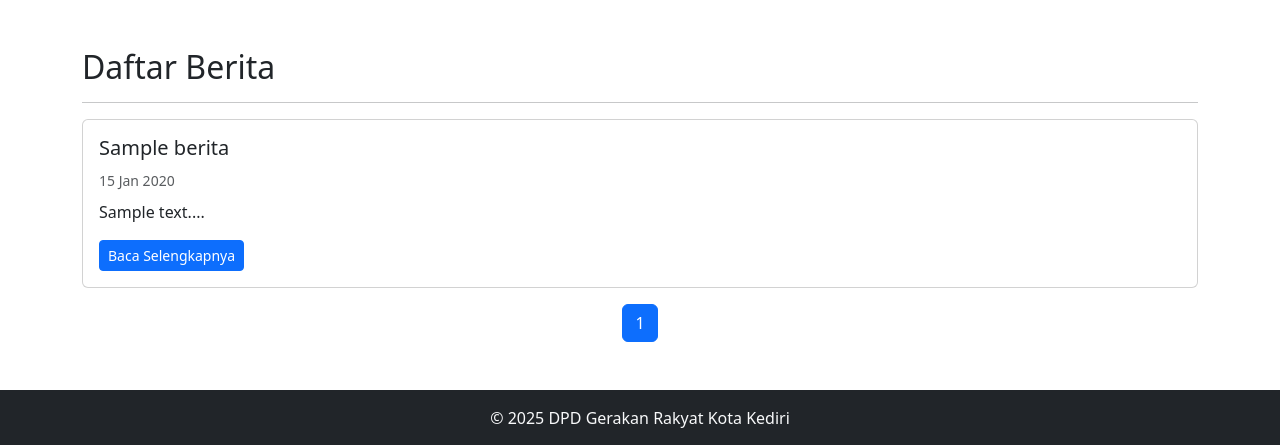
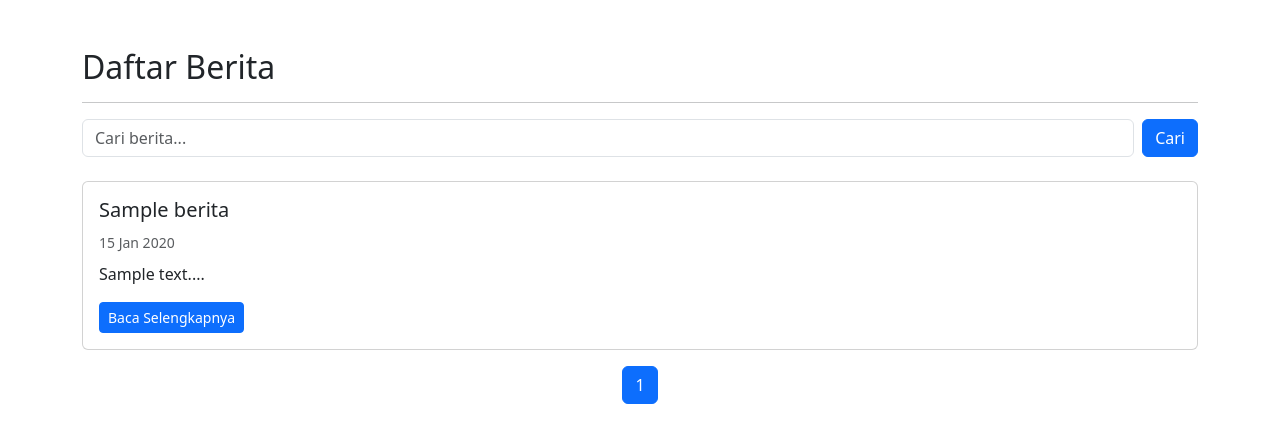
Before and after one commit to mediansapp/dpd-gerak-kediri, a PHP site: page /berita_list.php in a window 1280 px wide. Shown: the part 56-501 px from the top of the page. Run offline with PHP 8.4, Linux system fonts and the light colour scheme; tables that the repository leaves empty or names only in its code hold one stand-in row (values such as "Sample post").

Commit message:
Update berita_list.php

```diff
--- a/berita_list.php
+++ b/berita_list.php
@@ -1,20 +1,36 @@
 <?php
 require 'config.php';
 
-// Pagination
+// --- Pencarian ---
+$keyword = isset($_GET['q']) ? trim($_GET['q']) : "";
+
+// --- Pagination ---
 $limit = 5; // jumlah berita per halaman
 $page = isset($_GET['page']) ? (int)$_GET['page'] : 1;
 if($page < 1) $page = 1;
 $offset = ($page - 1) * $limit;
 
-// Hitung total berita
-$totalRes = $conn->query("SELECT COUNT(*) as total FROM berita");
-$total = $totalRes->fetch_assoc()['total'];
+// Hitung total berita sesuai pencarian
+if($keyword){
+    $stmtTotal = $conn->prepare("SELECT COUNT(*) as total FROM berita WHERE judul LIKE ? OR isi LIKE ?");
+    $like = "%$keyword%";
+    $stmtTotal->bind_param("ss", $like, $like);
+    $stmtTotal->execute();
+    $total = $stmtTotal->get_result()->fetch_assoc()['total'];
+    $stmtTotal->close();
+
+    $stmt = $conn->prepare("SELECT * FROM berita WHERE judul LIKE ? OR isi LIKE ? ORDER BY tanggal DESC LIMIT ?,?");
+    $stmt->bind_param("ssii", $like, $like, $offset, $limit);
+} else {
+    $totalRes = $conn->query("SELECT COUNT(*) as total FROM berita");
+    $total = $totalRes->fetch_assoc()['total'];
+    $stmt = $conn->prepare("SELECT * FROM berita ORDER BY tanggal DESC LIMIT ?,?");
+    $stmt->bind_param("ii", $offset, $limit);
+}
+
 $totalPages = ceil($total / $limit);
 
-// Ambil berita sesuai halaman
-$stmt = $conn->prepare("SELECT * FROM berita ORDER BY tanggal DESC LIMIT ?,?");
-$stmt->bind_param("ii", $offset, $limit);
+// Eksekusi query
 $stmt->execute();
 $res = $stmt->get_result();
 ?>
@@ -37,8 +53,14 @@ $res = $stmt->get_result();
   <h2>Daftar Berita</h2>
   <hr>
 
+  <!-- Form Pencarian -->
+  <form method="get" class="mb-4 d-flex">
+    <input type="text" name="q" class="form-control me-2" placeholder="Cari berita..." value="<?= htmlspecialchars($keyword) ?>">
+    <button type="submit" class="btn btn-primary">Cari</button>
+  </form>
+
   <?php if($total == 0): ?>
-    <p>Belum ada berita.</p>
+    <p>Tidak ada berita ditemukan.</p>
   <?php else: ?>
     <?php while($b=$res->fetch_assoc()): ?>
       <div class="card mb-3">
@@ -55,17 +77,17 @@ $res = $stmt->get_result();
     <nav>
       <ul class="pagination justify-content-center">
         <?php if($page > 1): ?>
-          <li class="page-item"><a class="page-link" href="?page=<?= $page-1 ?>">Sebelumnya</a></li>
+          <li class="page-item"><a class="page-link" href="?q=<?= urlencode($keyword) ?>&page=<?= $page-1 ?>">Sebelumnya</a></li>
         <?php endif; ?>
 
         <?php for($i=1; $i <= $totalPages; $i++): ?>
           <li class="page-item <?= ($i==$page)?'active':'' ?>">
-            <a class="page-link" href="?page=<?= $i ?>"><?= $i ?></a>
+            <a class="page-link" href="?q=<?= urlencode($keyword) ?>&page=<?= $i ?>"><?= $i ?></a>
           </li>
         <?php endfor; ?>
 
         <?php if($page < $totalPages): ?>
-          <li class="page-item"><a class="page-link" href="?page=<?= $page+1 ?>">Berikutnya</a></li>
+          <li class="page-item"><a class="page-link" href="?q=<?= urlencode($keyword) ?>&page=<?= $page+1 ?>">Berikutnya</a></li>
         <?php endif; ?>
       </ul>
     </nav>
```
